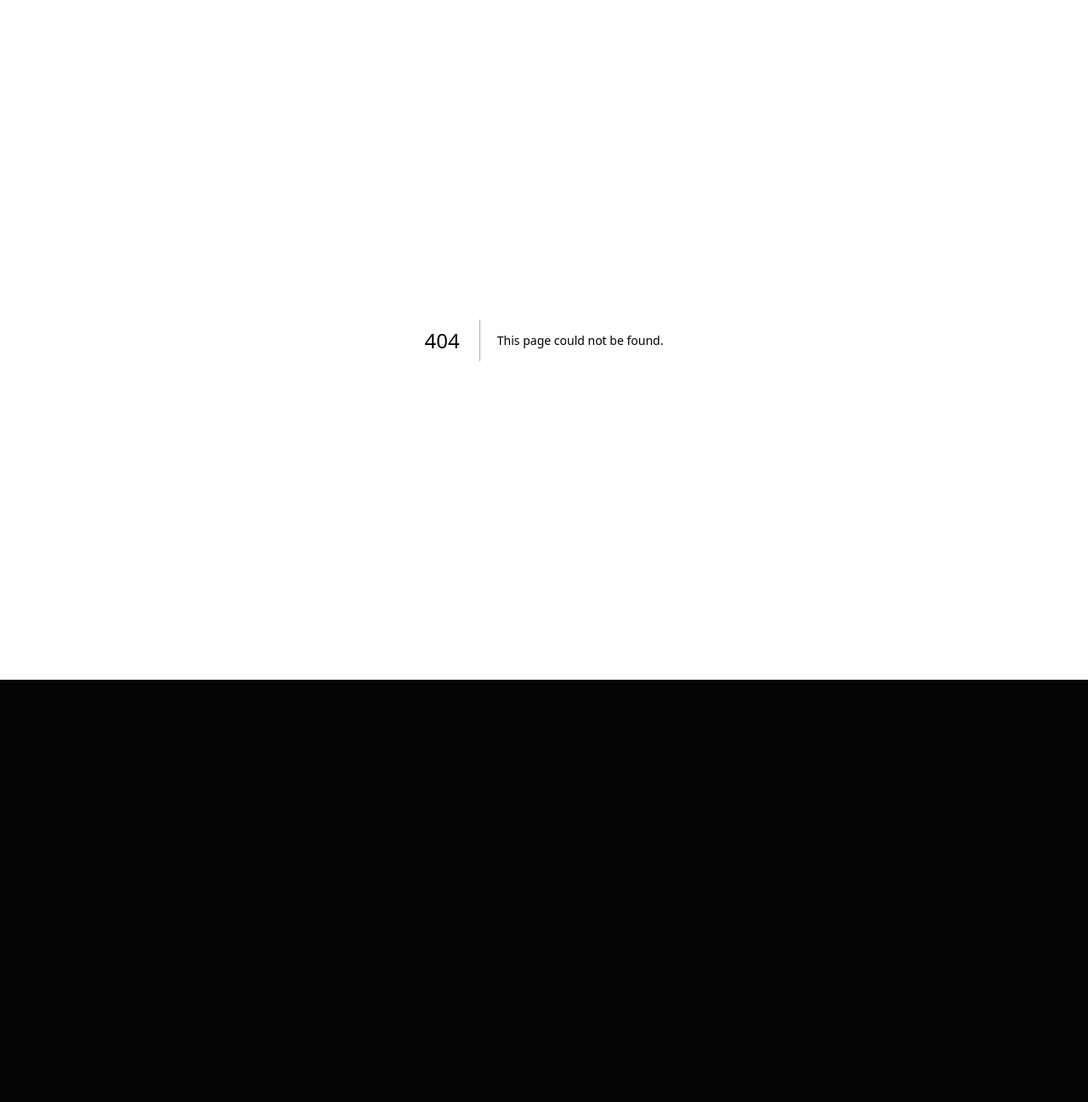
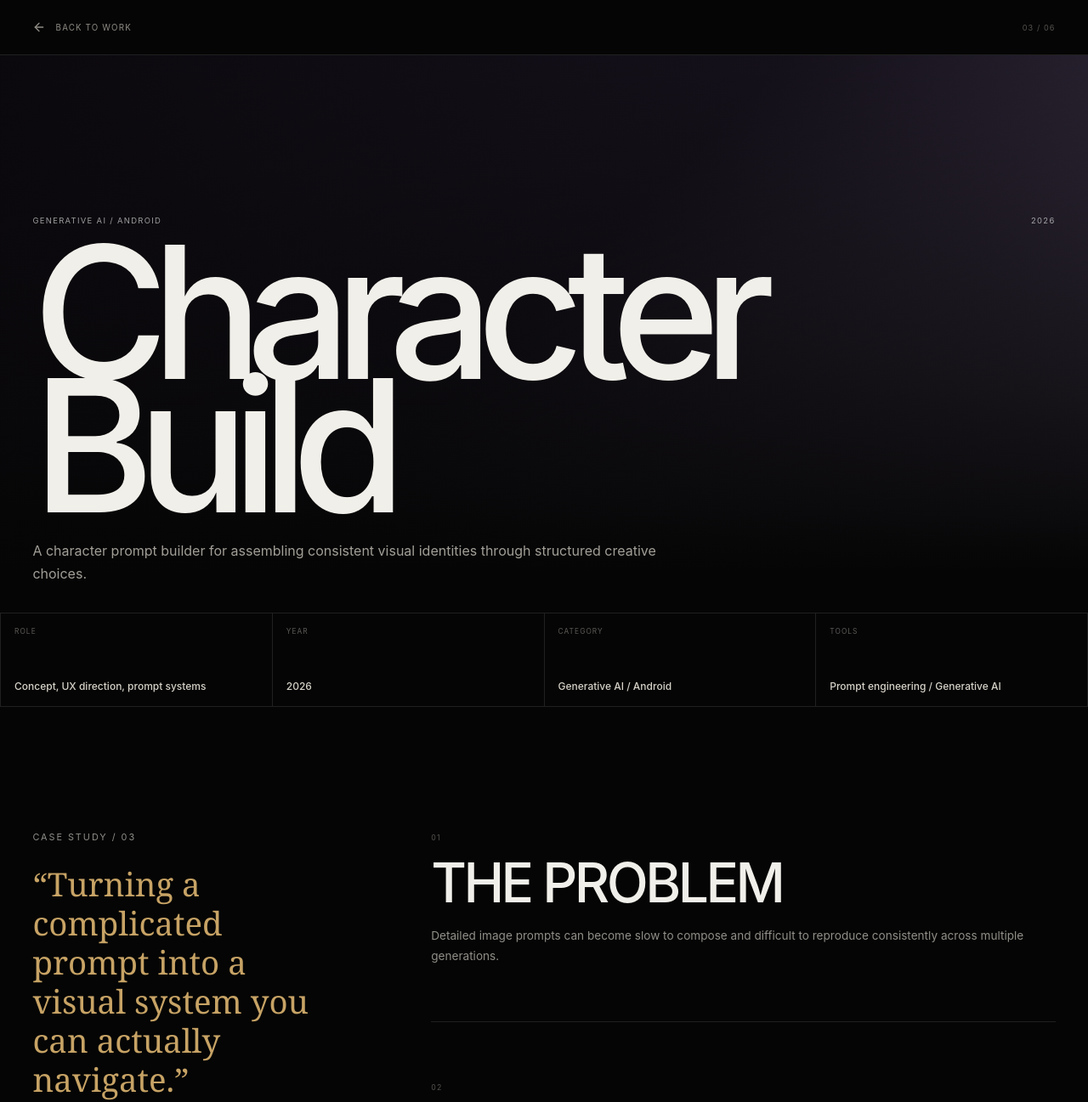
Before and after one commit to whitesr09/Portfolio, a Next.js app: page /work/character-build in a window 1280 px wide. Before the commit this address had no page. Shown: the top 1297 px of the page at 85% size. Before the commit the page ends 800 px from the top, so only its background shows below. Built offline with nearby package versions, Linux system fonts and the light colour scheme.

Commit message:
Add dynamic project case study pages

```diff
--- /dev/null
+++ b/app/work/[slug]/page.tsx
@@ -0,0 +1,106 @@
+import type { Metadata } from "next";
+import type { CSSProperties } from "react";
+import Link from "next/link";
+import { notFound } from "next/navigation";
+import { ArrowLeft, ArrowUpRight } from "lucide-react";
+import { projectBySlug, projects } from "@/data/projects";
+
+type Props = {
+  params: Promise<{ slug: string }>;
+};
+
+export function generateStaticParams() {
+  return projects.map((project) => ({ slug: project.slug }));
+}
+
+export async function generateMetadata({ params }: Props): Promise<Metadata> {
+  const { slug } = await params;
+  const project = projectBySlug(slug);
+  if (!project) return {};
+  return {
+    title: project.title,
+    description: project.description,
+    openGraph: {
+      title: `${project.title} — N S H D`,
+      description: project.description,
+      type: "article"
+    }
+  };
+}
+
+export default async function CaseStudyPage({ params }: Props) {
+  const { slug } = await params;
+  const project = projectBySlug(slug);
+  if (!project) notFound();
+
+  const currentIndex = projects.findIndex((item) => item.slug === project.slug);
+  const nextProject = projects[(currentIndex + 1) % projects.length];
+
+  return (
+    <main className="case-page">
+      <nav className="case-nav">
+        <Link href="/#work" className="case-back">
+          <ArrowLeft /> BACK TO WORK
+        </Link>
+        <span className="case-index">
+          {String(currentIndex + 1).padStart(2, "0")} / {String(projects.length).padStart(2, "0")}
+        </span>
+      </nav>
+
+      <section
+        className="case-hero"
+        style={{ "--case-accent": project.accent } as CSSProperties}
+      >
+        <div className="case-hero-content">
+          <div className="case-eyebrow">
+            <span>{project.category}</span>
+            <span>{project.year}</span>
+          </div>
+          <h1>{project.title}</h1>
+          <p>{project.description}</p>
+        </div>
+      </section>
+
+      <section className="case-meta">
+        <div><span>ROLE</span><strong>{project.role}</strong></div>
+        <div><span>YEAR</span><strong>{project.year}</strong></div>
+        <div><span>CATEGORY</span><strong>{project.category}</strong></div>
+        <div><span>TOOLS</span><strong>{project.tools.slice(0, 2).join(" / ")}</strong></div>
+      </section>
+
+      <section className="case-story">
+        <aside className="case-sticky">
+          <span className="section-label">CASE STUDY / {String(currentIndex + 1).padStart(2, "0")}</span>
+          <p>“{project.statement}”</p>
+        </aside>
+
+        <div className="case-chapters">
+          {project.chapters.map((chapter, index) => (
+            <article key={chapter.title}>
+              <span>{String(index + 1).padStart(2, "0")}</span>
+              <h2>{chapter.title.toUpperCase()}</h2>
+              <p>{chapter.body}</p>
+            </article>
+          ))}
+        </div>
+      </section>
+
+      <section className="case-tools">
+        <div className="case-tools-wrap">
+          {project.tools.map((tool) => <span key={tool}>{tool}</span>)}
+          {project.href && (
+            <a href={project.href} target="_blank" rel="noreferrer">
+              VIEW REPOSITORY <ArrowUpRight size={12} />
+            </a>
+          )}
+        </div>
+      </section>
+
+      <Link className="case-next" href={`/work/${nextProject.slug}`}>
+        <span>NEXT PROJECT</span>
+        <h3>{nextProject.title}</h3>
+        <p>{nextProject.category} ↗</p>
+      </Link>
+    </main>
+  );
+}
```
